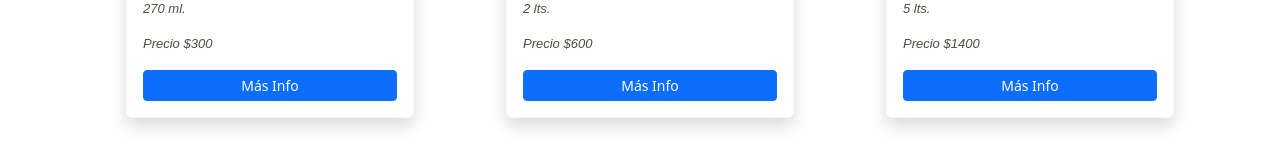
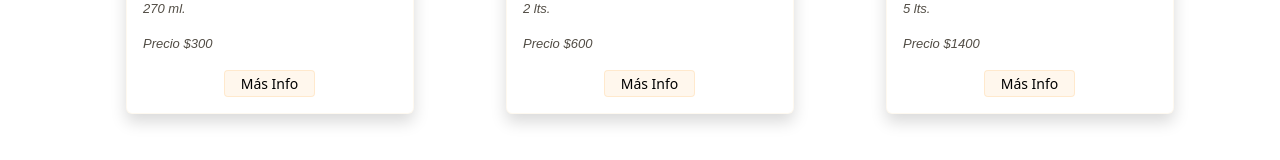
Before and after one commit to Mayra-Riccardi/You-need-Sushi, a React (Create React App) app: page / in a window 1280 px wide. Shown: the part 403-563 px from the top of the page. Built offline with nearby package versions, Linux system fonts and the light colour scheme; the HTML template or start-up script is replaced by a standard one.

Commit message:
cart context

```diff
--- a/src/components/Cart.js
+++ b/src/components/Cart.js
@@ -1,6 +1,33 @@
+import { useContext } from "react";
+import { CartContext } from "./CartContext";
+import "../styles/styledComponents.css"
+
 const Cart = () => {
+    const test = useContext(CartContext)
+    console.log(test.cartList)
     return (
-        <p style={{margin:"60px"}}>Hola soy el Carrito!!</p>
+        <>
+        <h3>Tu Carrito</h3>
+        <button className="btn btn-danger btn-sm btn-borrar btn-vaciarCarrito" onClick={test.clearAll}>Vaciar Carrito</button>
+
+        {
+            test.cartList.length > 0 && test.cartList.map (item =>
+                <table className="table table-striped">
+                <tbody>
+                <tr>
+                    <th><img className="img-carrito"src={item.img}/></th>
+                    <th>{item.name}</th>
+                    <th>{item.brand}</th>
+                    <th>{item.package}</th>
+                    <th>{item.cantidad} items</th>
+                    <th>{item.price}</th>
+                    <button className="btn btn-danger btn-sm btn-borrar" onClick={() => test.removeItem(item.id)}>Borrar</button>
+                </tr>
+                </tbody>
+            </table>
+            )
+}
+        </>
     );
 }
 
--- /dev/null
+++ b/src/components/CartContext.js
@@ -0,0 +1,42 @@
+import { createContext, useState } from "react";
+import { products } from "../utils/products";
+
+ export const CartContext = createContext();
+
+ const CartContextProvider = ({children}) => {
+    const [cartList, setCartList] = useState([])
+
+    const addToCart = (item, param) => {
+        let foundItem = cartList.find(product => product.id === item.id);
+        if (foundItem === undefined) {
+
+        setCartList([...cartList, {
+            id: item.id,
+            name: item.name,
+            img: item.img,
+            brand: item.brand,
+            price: item.price,
+            cantidad: param
+        }])
+    } else (foundItem.cantidad += param)
+    }
+
+        const removeItem = (id) => {
+            let nuevoEstado = cartList.filter(item => item.id != id)
+            setCartList(nuevoEstado)
+        }
+
+        const clearAll = () => {
+            setCartList([]);
+        }
+
+
+
+    return (
+        <CartContext.Provider value={{cartList, addToCart, removeItem, clearAll}}>
+            {children}
+        </CartContext.Provider>
+    )
+ }
+
+ export default CartContextProvider;
--- a/src/components/Item.js
+++ b/src/components/Item.js
@@ -15,7 +15,7 @@ const Item = ({ product }) => {
             </h4>
             <p className="texto">{product.package}</p>
             <p className="texto">{product.price}</p>
-            <Link className="btn btn-primary btn-sm" to={`/item/${product.id}`}>Más Info</Link>
+            <Link className="btn btn-info btn-sm btn-ver" to={`/item/${product.id}`}>Más Info</Link>
           </div>
         </div>
       </section>
--- a/src/components/ItemDetail.js
+++ b/src/components/ItemDetail.js
@@ -1,15 +1,20 @@
-import React, { useState } from "react";
+import React, { useState, useContext } from "react";
 import "../styles/ItemDetails.css";
 import ItemCount from "./ItemCount";
 import { Link } from 'react-router-dom';
+import { CartContext } from './CartContext';
+
 
 const ItemDetail = ({ item }) => {
 
   const [itemCount, setItemCount] = useState (0)
+  const test = useContext(CartContext)
+
 
   const onAdd = (param) => {
     alert(`Has agregado ${param} productos al Carrito. Muchas Gracias`);
     setItemCount(param)
+    test.addToCart(item, param);
   };
 
 
--- a/src/styles/ItemDetails.css
+++ b/src/styles/ItemDetails.css
@@ -43,3 +43,28 @@
     width: 460px;
     margin-left: 100px;
 }
+.btn-ver{
+    padding-left: 2px;
+    padding-right: 2px;
+    width: 91px;
+    margin-left: 81px;
+    padding-top: 2px;
+    padding-bottom: 2px;
+}
+
+.btn-info{
+    --bs-btn-color: #000;
+    --bs-btn-bg: #ffbf6d1f;
+    --bs-btn-border-color: #ffbf6d40;
+    --bs-btn-hover-color: #000;
+    --bs-btn-hover-bg: #ffbf6d4f;
+    --bs-btn-hover-border-color: #ffbf6d1f;
+    --bs-btn-focus-shadow-rgb: 11,172,204;
+    --bs-btn-active-color: #000;
+    --bs-btn-active-bg: #ffbf6d33;
+    --bs-btn-active-border-color: #ffbf6d1f;
+    --bs-btn-active-shadow: inset 0 3px 5pxrgba(0, 0, 0, 0.125);
+    --bs-btn-disabled-color: #000;
+    --bs-btn-disabled-bg: #ffbf6d;
+    --bs-btn-disabled-border-color: #ffbf6d1f;
+}
--- a/src/styles/styledComponents.css
+++ b/src/styles/styledComponents.css
@@ -94,3 +94,42 @@
     color: #524d45;
     font-style: italic;
 }
+
+.table td, .table th {
+    animation: none;
+    padding: 0.75rem;
+    vertical-align: middle;
+    vertical-align: none;
+    border-top: 1px solid #dee2e6;
+    padding-left: 40px;
+}
+
+.img-carrito{
+    width: 194px;
+}
+.table-striped>tbody>tr:nth-of-type(odd)>* {
+    --bs-table-accent-bg: rgb(0 0 0 / 0%);
+}
+
+.table{
+    margin-bottom: 0px;
+    --bs-table-border-color: #f9fafb00;
+
+}
+
+.btn-borrar{
+    margin-top: 90px;
+}
+
+h3{
+    display: flex;
+    justify-content: space-around;
+    margin-bottom: 30px;
+}
+
+.btn-vaciarCarrito{
+    margin-bottom: 20px;
+    margin-top: 30px;
+    margin-left: 589px;
+
+}
```
Also changed, not shown: src/App.js (+4 -3 lines).
